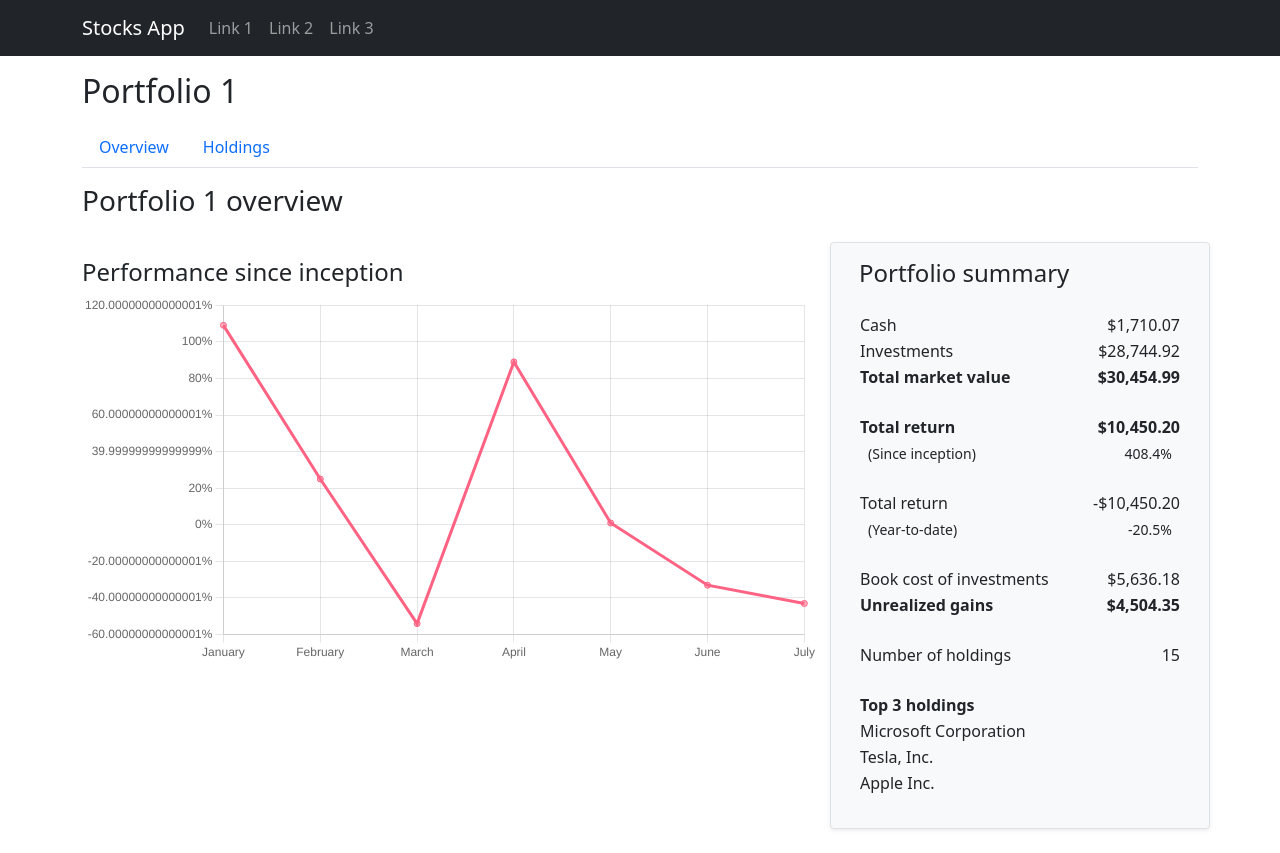
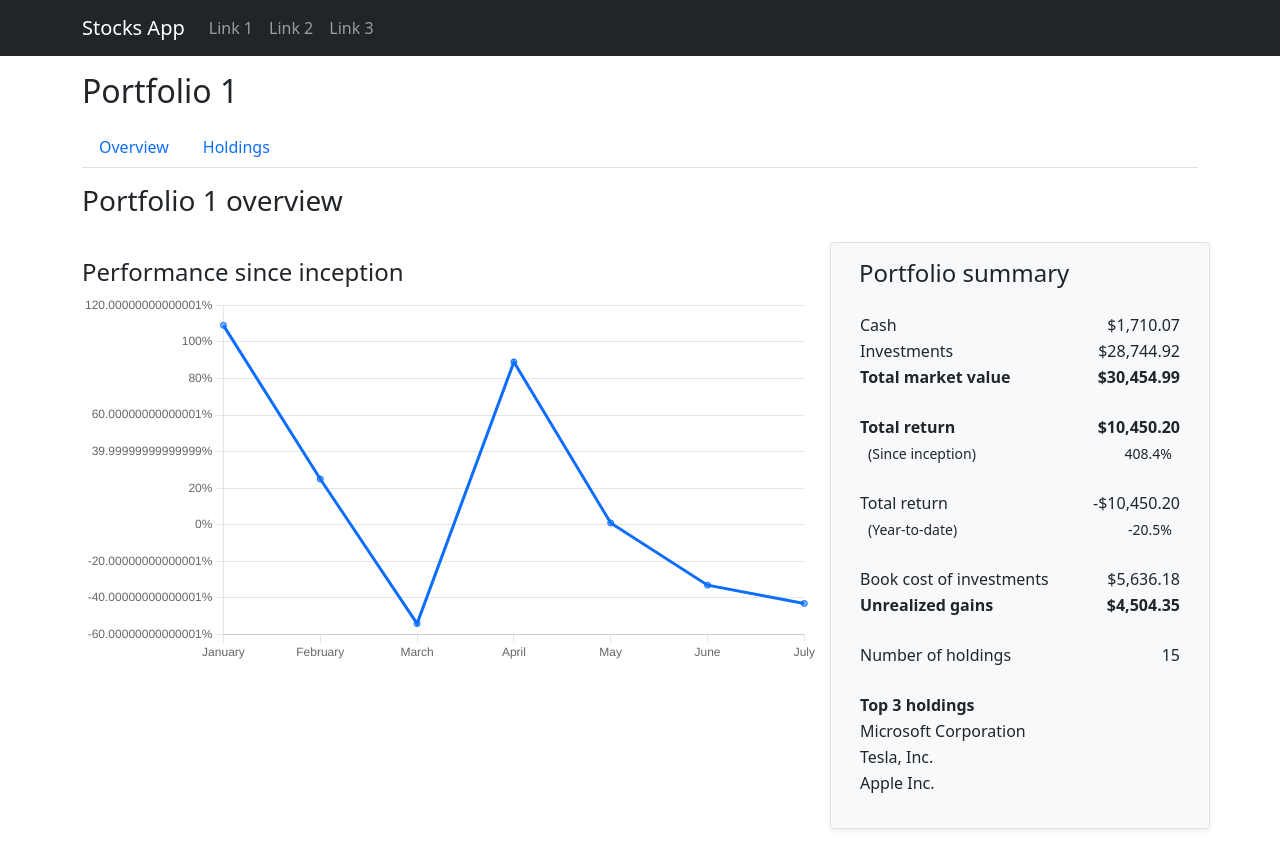
Before and after one commit to adamklingbaum/stock-overflow, a React (Create React App) app: page /portfolio/1 in a window 1280 px wide. Built offline with nearby package versions, Linux system fonts and the light colour scheme.

Commit message:
style performance chart

```diff
--- a/src/PortfolioPerformance.js
+++ b/src/PortfolioPerformance.js
@@ -33,8 +33,15 @@ export const options = {
         },
       },
     },
+    x: {
+      grid: {
+        drawOnChartArea: false, // https://www.chartjs.org/docs/latest/samples/scale-options/grid.html
+      },
+    },
   },
 };
+
+// https://www.chartjs.org/docs/latest/axes/labelling.html
 
 ChartJS.register(
   CategoryScale,
@@ -54,11 +61,13 @@ export const data = {
     {
       label: 'Dataset 1',
       data: labels.map(() => faker.datatype.float({ min: -1, max: 2 })),
-      borderColor: 'rgb(255, 99, 132)',
-      backgroundColor: 'rgba(255, 99, 132, 0.5)',
+      borderColor: '#0d6efd',
+      backgroundColor: 'rgba(13, 110, 253, 0.5)',
     },
   ],
 };
+
+// Look into time series scale
 
 export default function PortfolioSummary() {
   return (
```
